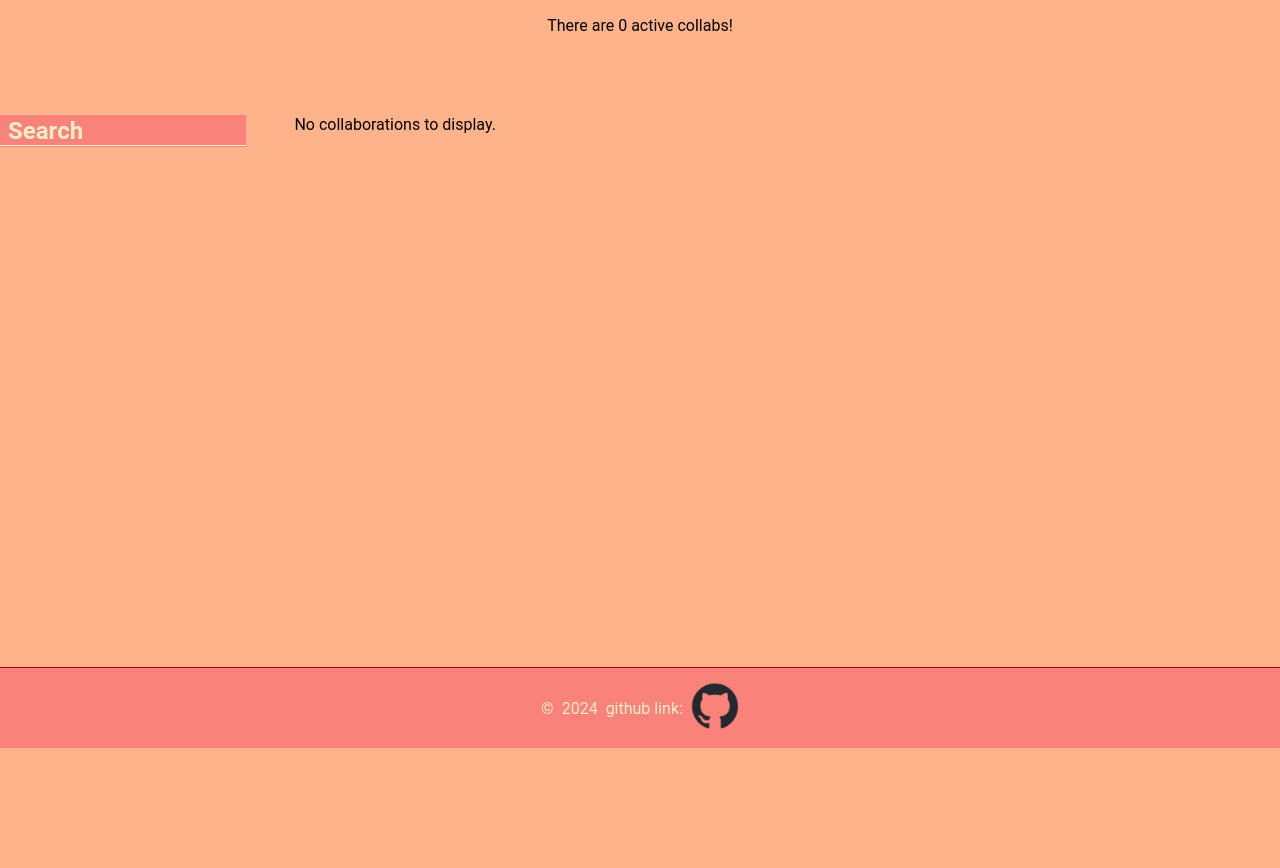
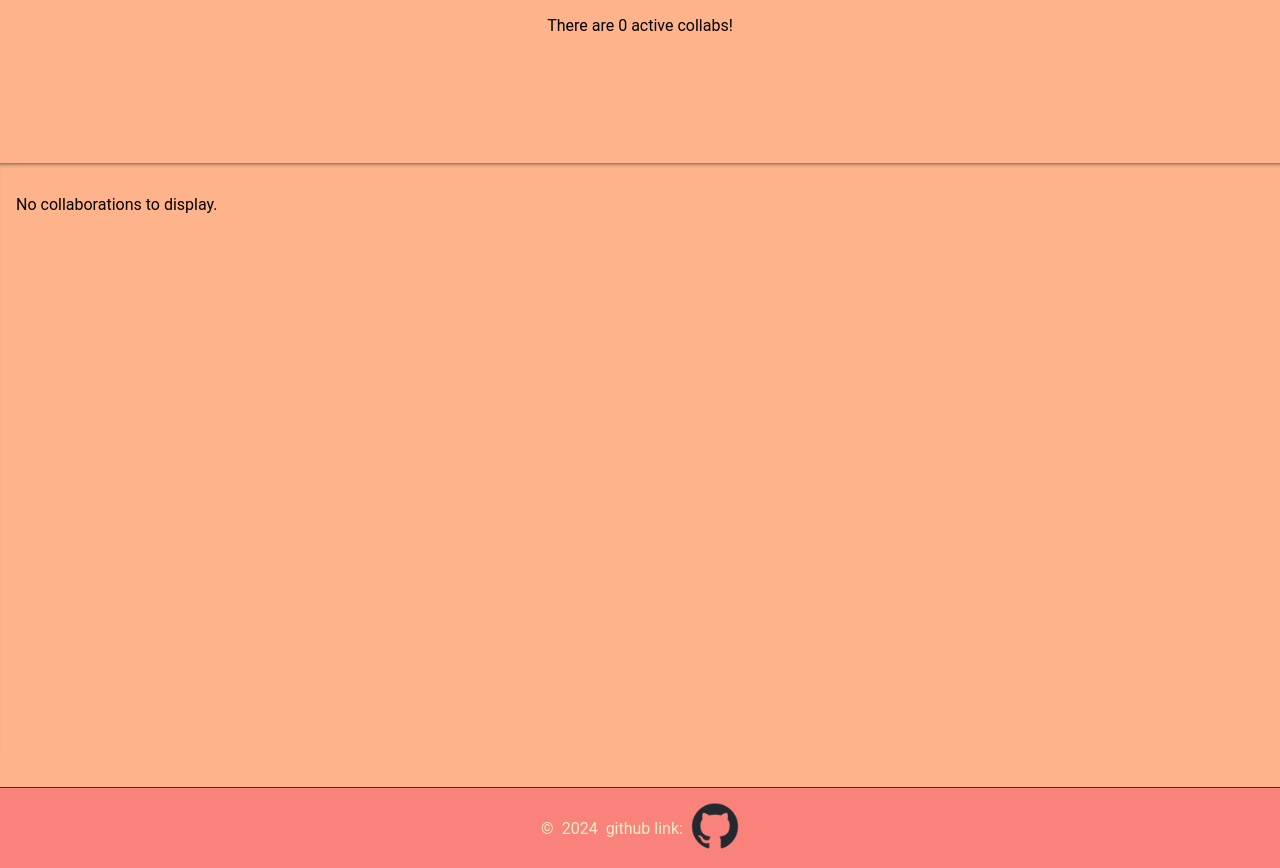
Before and after one commit to DomanskiFilip/MyCollab, a Django app: page / in a window 1280 px wide. Shown: the part 155-1023 px from the top of the page. Before the commit the page ends 903 px from the top, so only its background shows below. Run offline with Django 4.2, Linux system fonts and the light colour scheme; data that the repository does not hold is empty.

Commit message:
new design + addsection functionality in new/edit

```diff
--- a/collabs/templates/collabs/new.html
+++ b/collabs/templates/collabs/new.html
@@ -7,6 +7,7 @@ New Collab
 
 <script src="{% static 'Core/clearPreview.js' %}"></script>
 <script src="{% static 'Core/scriptNew.js' %}" defer></script>
+<script src="{% static 'Core/scriptCommon.js' %}" defer></script>
 
 <main id="NewCollabWrapper">
   <h1>New Collab</h1>
@@ -17,7 +18,7 @@ New Collab
     {{ formset.management_form }}
 
       {% for form in formset %}
-    <section class="CollabBlock">
+    <section class="CollabBlock new">
       <section class="wrapper-column">
         <span> Description: </span>
          {{ form.description }}
@@ -34,6 +35,7 @@ New Collab
         </section>
       </section>
     </section>
+    <button class="btn addSection" type="button">add section</button>
 
   {% endfor %}
     <span id="introduction_error_msg" class="error_msg"> </span>
--- a/static/Core/style.css
+++ b/static/Core/style.css
@@ -207,14 +207,15 @@ footer {
 
 #homeWrapper {
     display: flex;
-    flex-direction: row;
+    flex-direction: column;
     width: 100%;
-    height: 65vh;
+    height: 80vh;
 }
 
 #searchNav {
-    width: 20%;
+    width: 100%;
     height: auto;
+    opacity: 0;
 }
     #searchNav header {
         justify-content: flex-start;
@@ -234,21 +235,24 @@ footer {
 
 #collabListWrapper {
     display: grid;
-    grid-template-columns: auto auto auto;
-    width: 80%;
-    height: 100%;
-    padding-left: 3rem;
+    grid-template-columns: auto auto auto auto;
+    width: 99%;
+    height: 90%;
+    padding-left: 1rem;
+    padding-right: 1rem;
     overflow-y: auto;
     overflow-x: hidden;
     text-overflow: ellipsis;
+    padding-top: 2rem;
+    box-shadow: inset 0 5px 5px -5px var(--shadow);
 }
 
     #collabInfoBar {
         display: flex;
         flex-direction: column;
         justify-content: space-between;
-        width: 25vw;
-        height: 35vh;
+        width: 24vw;
+        height: 34vh;
         text-decoration: none;
         color: var(--text);
         margin-bottom: 1rem;
```
Also changed, not shown: other parts of static/Core/style.css (+46 -4 lines), collabs/templates/collabs/edit.html (+5 -4 lines), static/Core/scriptCommon.js (added, +60 -0 lines), static/Core/scriptEdit.js (+0 -20 lines), static/Core/scriptNew.js (+0 -18 lines).
